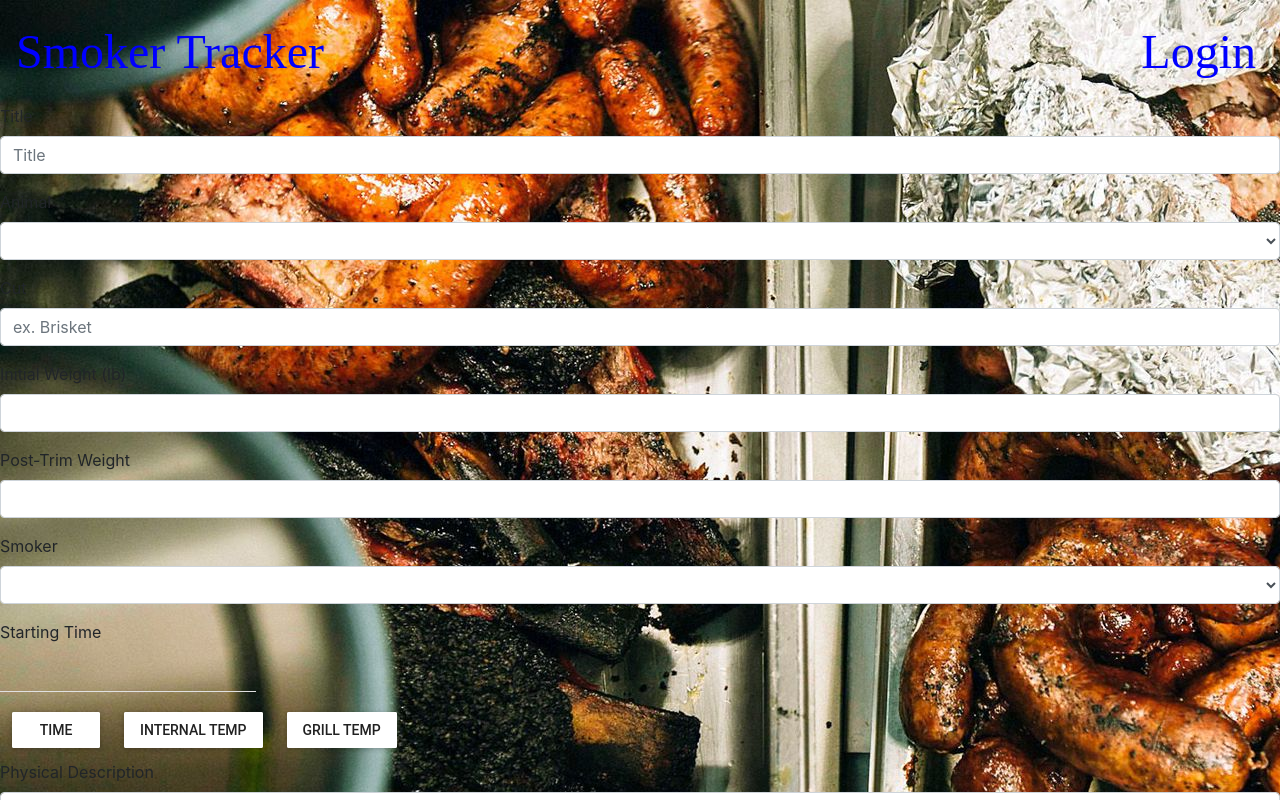
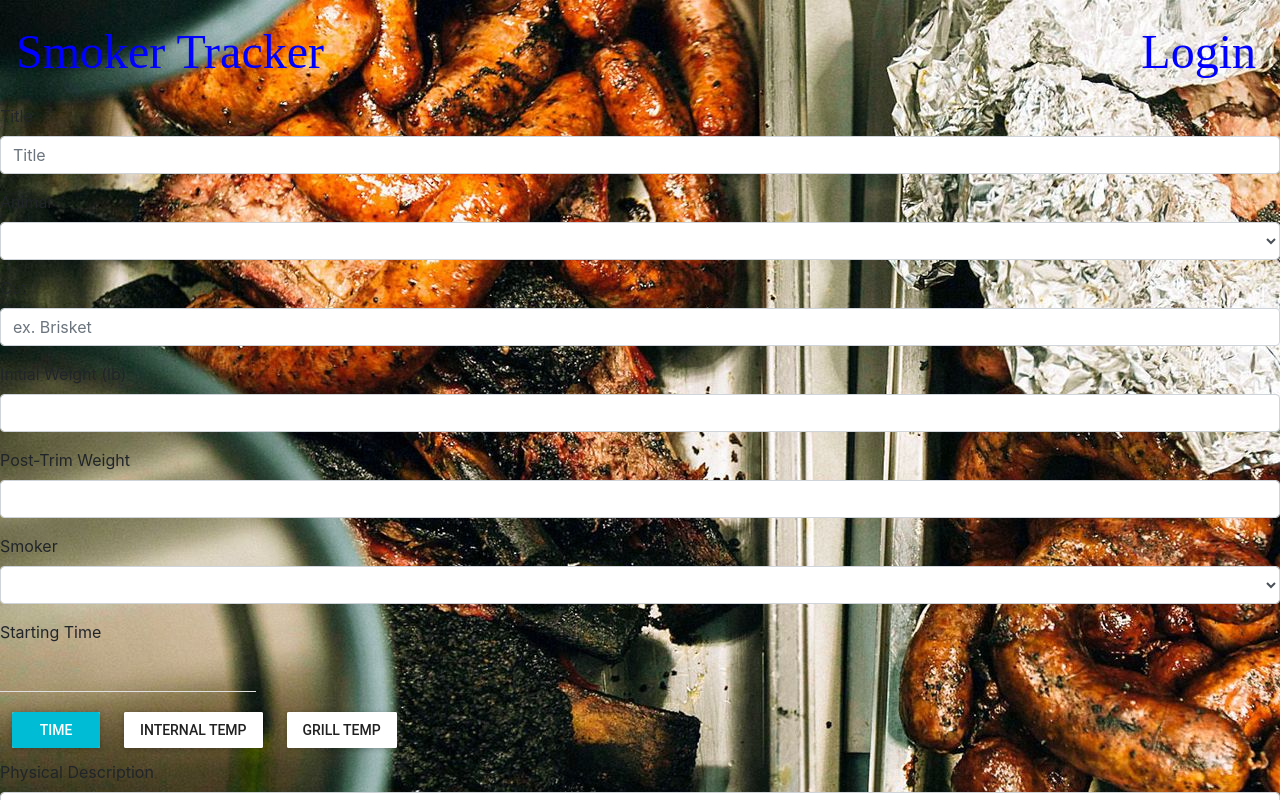
Before and after one commit to jtung23/smoker_tracker, a React (Create React App) app in the folder smoker_tracker/frontend/: page /newsmokeinfo in a window 1280 px wide. Shown: the top 800 px of the page. Built offline with nearby package versions, Linux system fonts and the light colour scheme; a web font is replaced by a local one.

Commit message:
buttons styling

```diff
--- a/smoker_tracker/frontend/src/components/NewSmokeInfo/NewSmokeInfo.js
+++ b/smoker_tracker/frontend/src/components/NewSmokeInfo/NewSmokeInfo.js
@@ -9,10 +9,6 @@ import RaisedButton from 'material-ui/RaisedButton';
 
 const style = { margin: 12, };
 
-const time = {
-	dataField: 'time',
-	text: 'Time',
-}
 const int_temp = {
 	dataField: 'int_temp',
 	text: 'Internal Temp',
@@ -34,6 +30,10 @@ class NewSmokeInfo extends Component {
 		interval: "",
 		physDesc: "",
 		notes: "",
+		headerCols: [{
+			dataField: 'time',
+			text: 'Time',
+		}],
 		submit: false
 	}
 
@@ -122,7 +122,7 @@ class NewSmokeInfo extends Component {
 						onChange={this.handleTimeChange}
 						id="startingTime"
 					/>
-					<RaisedButton label="Time" value={"time"} onClick={this.raisedBtnClick} style={style} />
+					<RaisedButton label="Time" value={"time"} primary={true} onClick={this.raisedBtnClick} style={style} />
 					<RaisedButton label="Internal Temp" value={"int_temp"} onClick={this.raisedBtnClick} style={style} />
 					<RaisedButton label="Grill Temp" value={"grill_temp"} onClick={this.raisedBtnClick} style={style} />
 					<FormGroup>
```
